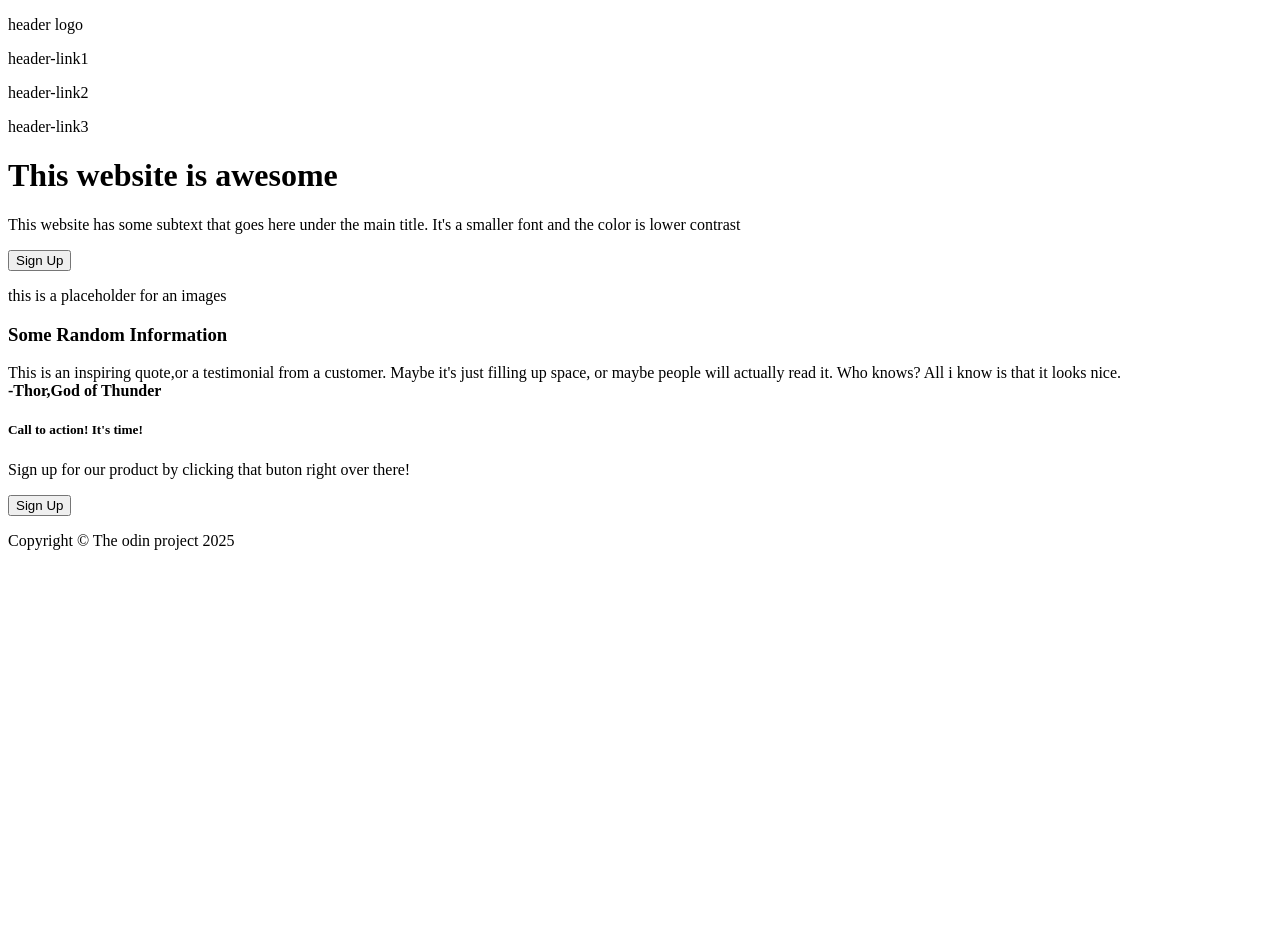
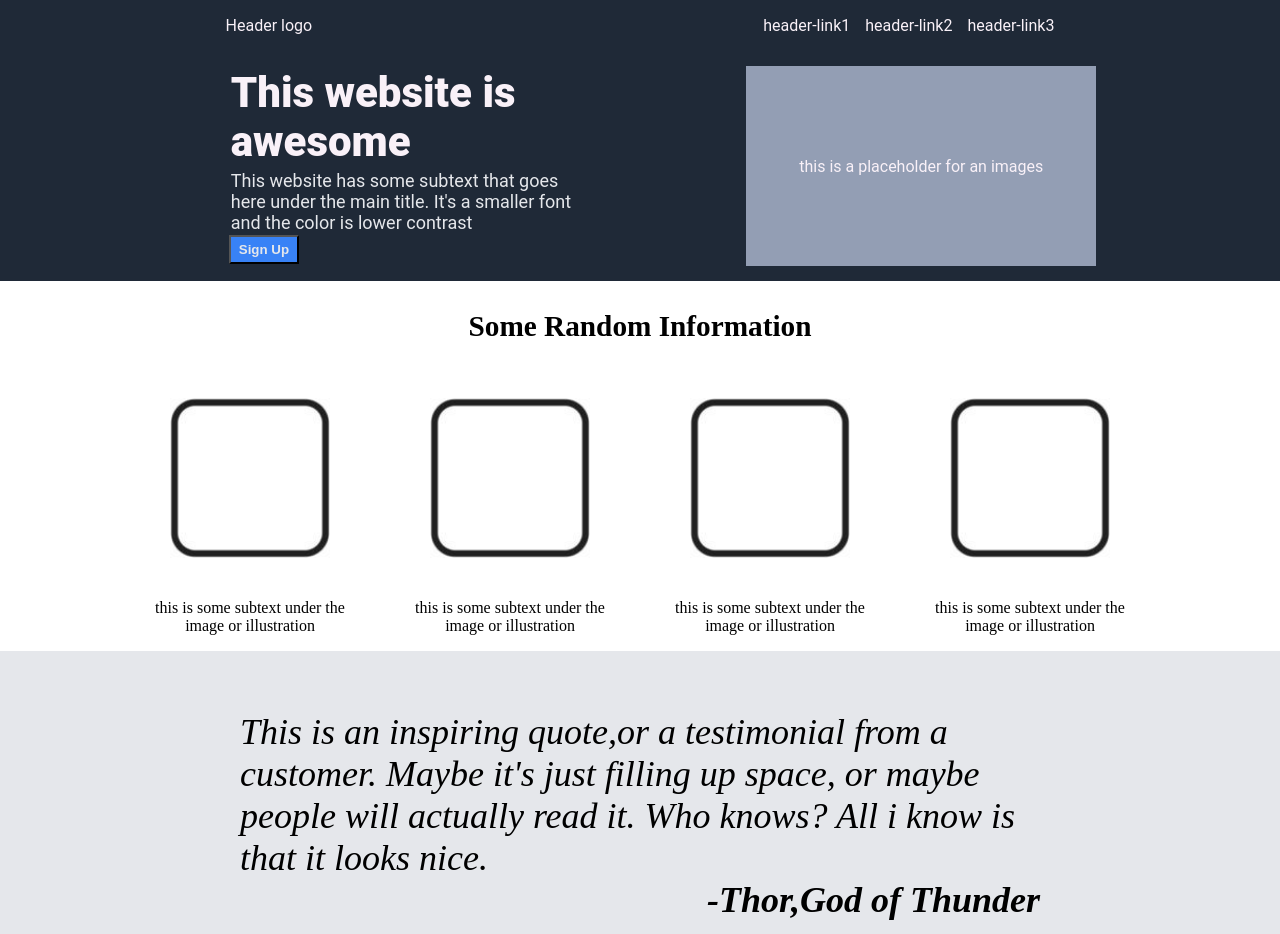
Before and after one commit to standard-12/OdinProject, a plain HTML site: page OdinProject2/index.html in a window 1280 px wide. Shown: the top 934 px of the page. Before the commit the page ends 800 px from the top, so only its background shows below. Drawn offline with Linux system fonts and the light colour scheme.

Commit message:
Added CSS

```diff
--- a/OdinProject2/index.html
+++ b/OdinProject2/index.html
@@ -1,23 +1,37 @@
 <!DOCTYPE html>
 <html lang="en">
+
 <head>
     <meta charset="UTF-8">
     <meta name="viewport" content="width=device-width, initial-scale=1.0">
     <title>OdinProject2</title>
+    <link rel="stylesheet" href="styles.css">
 </head>
+
 <body>
     <div class="top-container">
         <div class="header">
-            <div class="header-logo"><p>header logo</p></div>
-            <div class="header-link1"><p>header-link1</p></div>
-            <div class="header-link2"><p>header-link2</p></div>
-            <div class="header-link3"><p>header-link3</p></div>
+            <div class="header-logo">
+                <p>Header logo</p>
+            </div>
+            <div class="header-links">
+                <div class="header-link1">
+                    <p>header-link1</p>
+                </div>
+                <div class="header-link2">
+                    <p>header-link2</p>
+                </div>
+                <div class="header-link3">
+                    <p>header-link3</p>
+                </div>
+            </div>
         </div>
         <div class="hero">
             <div class="left-container">
-                <h1>This website is awesome</h1>
-                <p>This website has some subtext that goes here under the main title. It's a smaller font and the color is lower contrast </p>
-                <button type="submit" value="signup">Sign Up</button>
+                <h5 class="hero-main-text">This website is awesome</h5>
+                <p class="hero-secondary-text">This website has some subtext that goes here under the main title. It's a
+                    smaller font and the color is lower contrast </p>
+                <button class="hero-button" type="submit" value="signup">Sign Up</button>
             </div>
             <div class="right-container">
                 <p>this is a placeholder for an images</p>
@@ -30,30 +44,57 @@
                 <h3>Some Random Information</h3>
             </div>
             <div class="center-1-content">
-                <div class="content-box1"></div>
-                <div class="content-box2"></div>
-                <div class="content-box3"></div>
-                <div class="content-box4"></div>
+                <div class="content-box">
+                    <div class="image-box"><img src="square.jpg" alt="blank"></div>
+                    <div class="imgcaption">
+                        <p>this is some subtext under the image or illustration</p>
+                    </div>
+                </div>
+                <div class="content-box">
+                    <div class="image-box"><img src="square.jpg" alt="blank"></div>
+                    <div class="imgcaption">
+                        <p>this is some subtext under the image or illustration</p>
+                    </div>
+                </div>
+                <div class="content-box">
+                    <div class="image-box"><img src="square.jpg" alt="blank"></div>
+                    <div class="imgcaption">
+                        <p>this is some subtext under the image or illustration</p>
+                    </div>
+                </div>
+                <div class="content-box">
+                    <div class="image-box"><img src="square.jpg" alt="blank"></div>
+                    <div class="imgcaption">
+                        <p>this is some subtext under the image or illustration</p>
+                    </div>
+                </div>
             </div>
         </div>
         <div class="center-2">
-            <div class="center-2-cotnent"><p>This is an inspiring quote,or a testimonial from a customer. Maybe it's just filling up space, or maybe people will actually read it. Who knows? All i know is that it looks nice. <br> <b>-Thor,God of Thunder</b></p></div>
+            <div class="center-2-content">
+                <p class="center-2-content-p">This is an inspiring quote,or a testimonial from a customer. Maybe it's
+                    just filling up space, or maybe people will actually read it. Who knows? All i know is that it looks
+                    nice.</p><p class="center-2-content-p" style="text-align: right"><b>-Thor,God of Thunder</b></p>
+            </div>
         </div>
         <div class="center-3">
             <div class="center-3-content">
                 <div class="center-3-left-box">
-                    <h5>Call to action! It's time!</h5>
-                    <p>Sign up for our product by clicking that buton right over there!</p>
+                    <h5 style="margin: 1px; font-size: 25px;">Call to action! It's time!</h5>
+                    <p style="margin: 1px;;">Sign up for our product by clicking that buton right over there!</p>
                 </div>
                 <div class="center-3-right-box">
-                    <button type="submit">Sign Up</button>
+                    <button type="submit" style="background-color: #3882F6; border: 1px solid #f9f1f8; color: #f9f1f8;">Sign Up</button>
                 </div>
             </div>
         </div>
     </div>
     <div class="bottom">
-        <div class="bottom-content"><p>Copyright &copy; The odin project 2025</p></div>
+        <div class="bottom-content">
+            <p style="margin : 0px">Copyright &copy; The odin project 2025</p>
+        </div>
     </div>
 
 </body>
+
 </html>
--- /dev/null
+++ b/OdinProject2/styles.css
@@ -0,0 +1,194 @@
+*{
+    /* border: 1px solid black; */
+    text-align: center;
+
+}
+
+body {
+    margin: 0px;
+    padding: 0px;
+}
+
+.top-container{
+    font-family: 'Roboto';
+    color: #F9F1F8;
+    display: flex;
+    background-color: #1F2937;
+    flex-direction: column;
+    justify-content: center;
+    align-content: center;
+}
+
+.header {
+
+    display: flex;
+    flex: 1;
+    justify-content: space-around;
+}
+.headr-logo {
+    font-size: 24px;
+}
+
+.header-links{
+    display: flex;
+    justify-content: space-around;
+    gap: 15px;
+}
+
+.hero {
+
+    display: flex;
+    justify-content: center;
+    align-content: center;
+    justify-content: space-around;
+}
+
+.left-container{
+    margin-left: 145px;
+    text-align: left;
+    width: 350px;
+    height: 230px;
+    word-wrap: break-word;
+
+}
+
+.left-container *{
+    margin: 0px;
+    padding: 2px;
+    text-align: left;
+}
+
+.right-container {
+    display: flex;
+    align-items: center;
+    justify-content: center;
+    margin:15px 100px 15px 0px;
+    width: 350px;
+    height: 200px;
+    background-color: #939eb4;
+    text-align: center;
+}
+
+.hero-main-text {
+    margin-top: 15px;
+    font-size: 42px;
+    font-weight: 900;
+    word-wrap: break-word;
+
+}
+
+.hero-secondary-text {
+    font-size: 18px;
+    color: #E5E7EB;
+}
+
+.hero-button {
+
+    background-color: #3882F6;
+    color: #E5E7EB;
+    font-weight: 700;
+    padding: 5px 8px;
+}
+
+.center {
+    display: flex;
+    flex-direction: column;
+}
+
+
+.center-1-heading {
+    font-size: 25px;
+}
+
+
+
+.center-1-content {
+    display: flex;
+    justify-content: center;
+    align-content: center;
+    gap:50px;
+}
+
+.content-box{
+    width: 210px;
+    height: auto;
+    display: flex;
+    flex-direction: column;
+    word-wrap: break-word;
+}
+
+.imgcaption {
+    word-wrap: break-word;
+    margin: 0px;
+    padding: 0px;
+}
+
+.image-box{
+    width: 210px;
+    height: 210px;
+}
+
+
+img {
+    height:100%;
+    width:100%;
+    margin: 0px;
+}
+
+.center-2 {
+    display: flex;
+    justify-content: center;
+    align-content: center ;
+    padding: 50px 25px;
+    background-color: #E5E7EB;
+}
+
+.center-2-content {
+    width: 800px;
+    height: auto;
+    padding: 10px;
+
+}
+.center-2-content-p {
+    margin: 0px;
+    text-align: left;
+    font-size: 36px;
+    font-style: italic;
+    font-weight: lighter;
+}
+
+.center-3 {
+    padding: 40px;
+    display: flex;
+    justify-content: center;
+    align-content: center;
+}
+
+.center-3-content {
+    display: flex;
+    width: 800px;
+    height: 100px;
+    justify-content: space-around;
+    align-content: center;
+    background-color: #3882F6;
+    align-items: center;
+}
+
+.center-3-left-box {
+    color: #F9F1F8;
+}
+
+.bottom {
+    margin: 0px;
+    height: 50px;
+    background-color: #1F2937;
+    color: #E5E7EB;
+    padding: 20px;
+}
+
+.bottom-content {
+    font-size: large;
+    padding: 10px;
+    margin: 0px;
+
+}
```
Also changed, not shown: OdinProject2/square.jpg (added).
